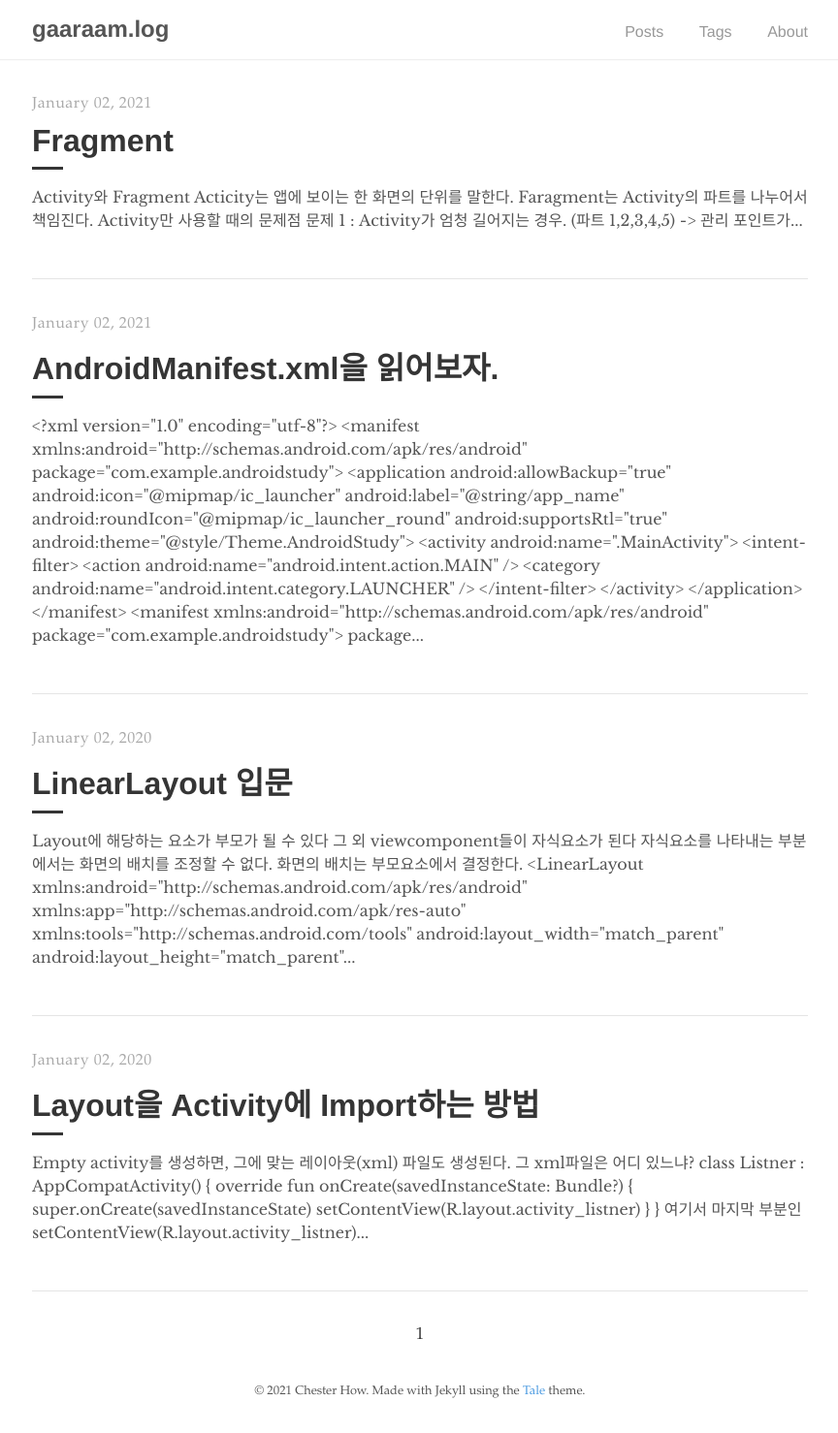
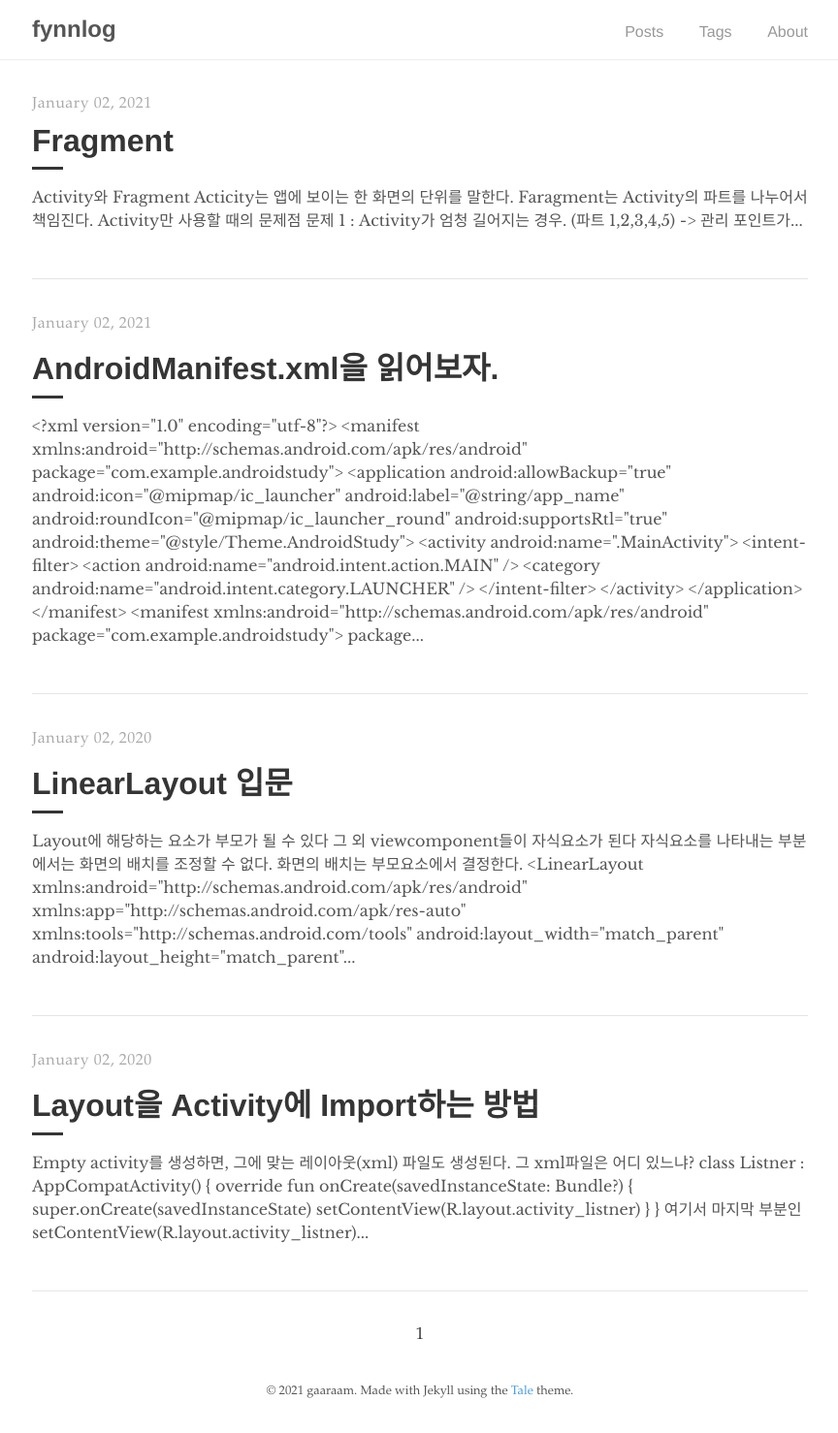
Before and after one commit to Leegaramm/Leegaramm-github.io, a Jekyll site: the page built from index.html, in a window 1280 px wide. Shown: the whole page at 97% size, without its empty margins (207-1071 px from the left). Built offline with Jekyll 4.4.1, drawn with Linux system fonts in a browser that asks for light colours; the list of posts is cut into pages by our own code.

Commit message:
Update _config.yml

```diff
--- a/_config.yml
+++ b/_config.yml
@@ -1,5 +1,5 @@
 # Site settings
-title:          gaaraam.log
+title:          fynnlog
 description:    "Minimal Jekyll theme for storytellers"
 baseurl:        ""
 url:            "https://gaaraam.github.io"
@@ -9,7 +9,7 @@ google_analytics: UA—XXXXXXXX-X
 
 # Author
 author:
-  name:         Chester How
+  name:         gaaraam
   url:          https://chester.how
   email:        chesterhow@gmail.com
 
```
